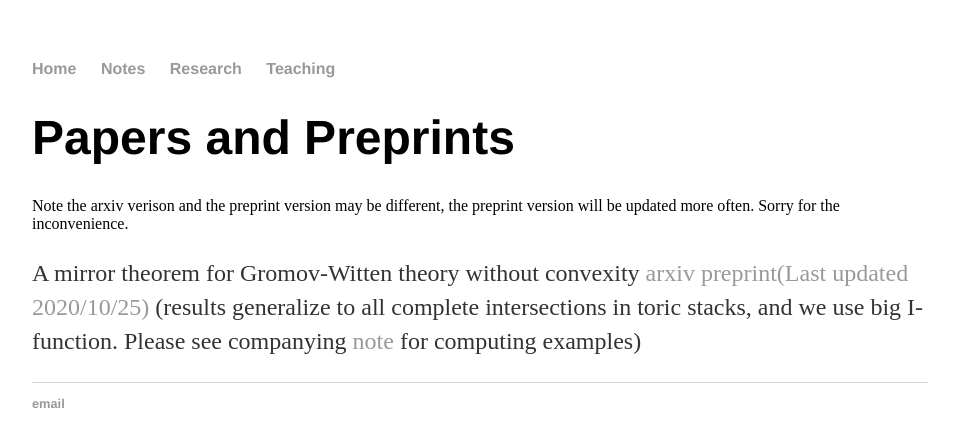
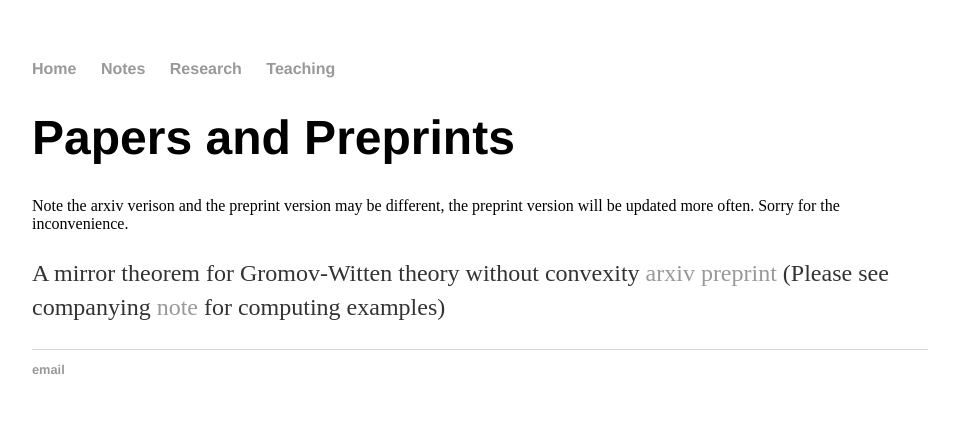
Before and after one commit to Junmathwang/junmathwang.github.io, a Jekyll site: the page built from research/index.html, in a window 1280 px wide. Shown: the top 447 px of the page, without its empty margins (160-1114 px from the left). Built offline with Jekyll 4.4.1, drawn with Linux system fonts in a browser that asks for light colours.

Commit message:
Update index.html

```diff
--- a/research/index.html
+++ b/research/index.html
@@ -7,6 +7,6 @@
 
 					<h1>Papers and Preprints</h1>
                                         Note the arxiv verison and the preprint version may be different, the preprint version will be updated more often. Sorry for the inconvenience.
-					<p> A mirror theorem for Gromov-Witten theory without convexity <a href="http://arxiv.org/abs/1910.14440">arxiv</a> <a href="var3-GW without convexity.pdf">preprint(Last updated 2020/10/25)</a> (results generalize to all complete intersections in toric stacks, and we use big I-function. Please see companying <a href="https://www.dropbox.com/s/fnonb722qjsjdp3/I-functions%20for%20toric%20stack%20hypersurface.pdf?dl=0">note</a> for computing examples)
+					<p> A mirror theorem for Gromov-Witten theory without convexity <a href="http://arxiv.org/abs/1910.14440">arxiv</a> <a href="var2-GW without convexity.pdf">preprint</a> (Please see companying <a href="https://www.dropbox.com/s/fnonb722qjsjdp3/I-functions%20for%20toric%20stack%20hypersurface.pdf?dl=0">note</a> for computing examples)
 
 	</div>
```
